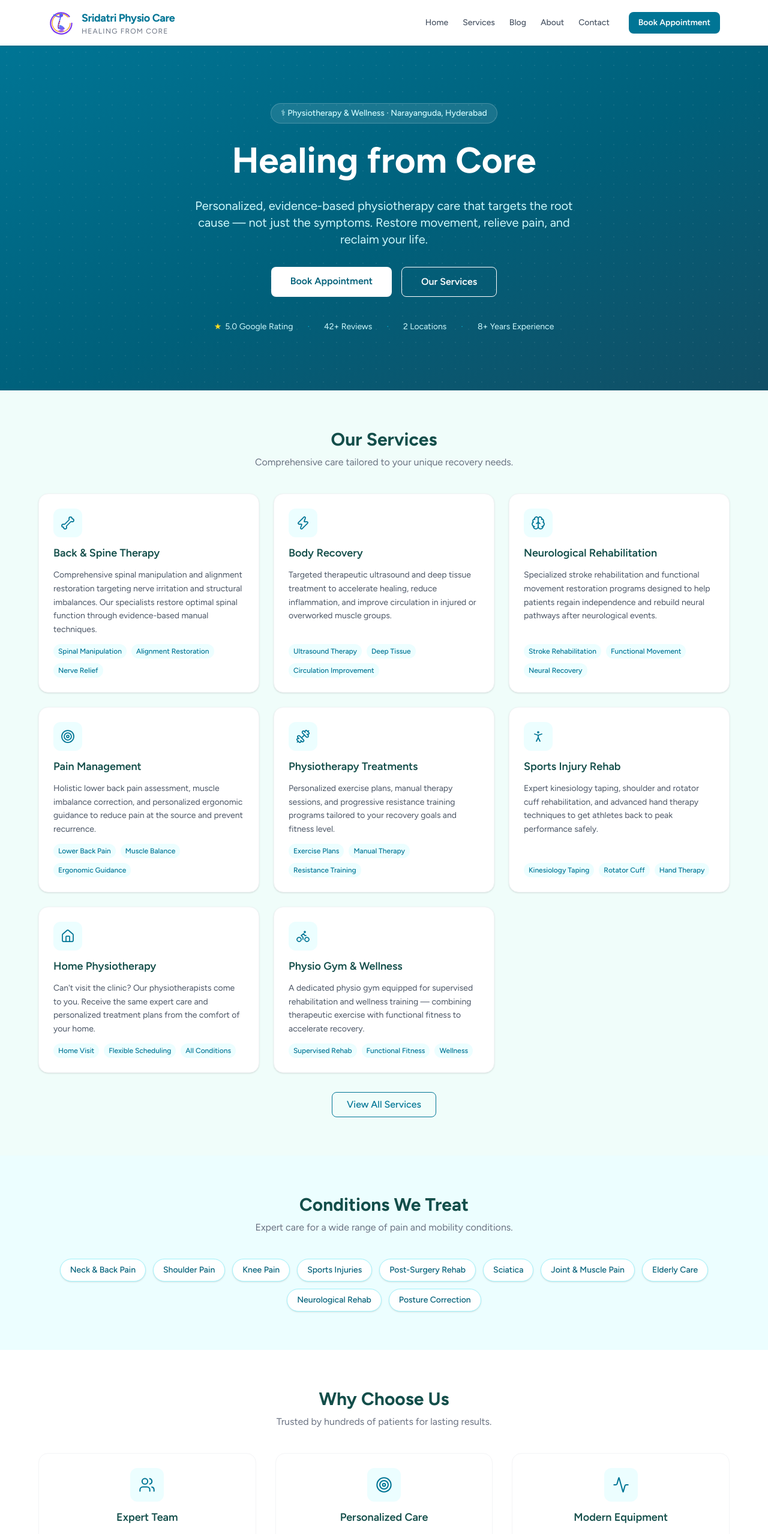
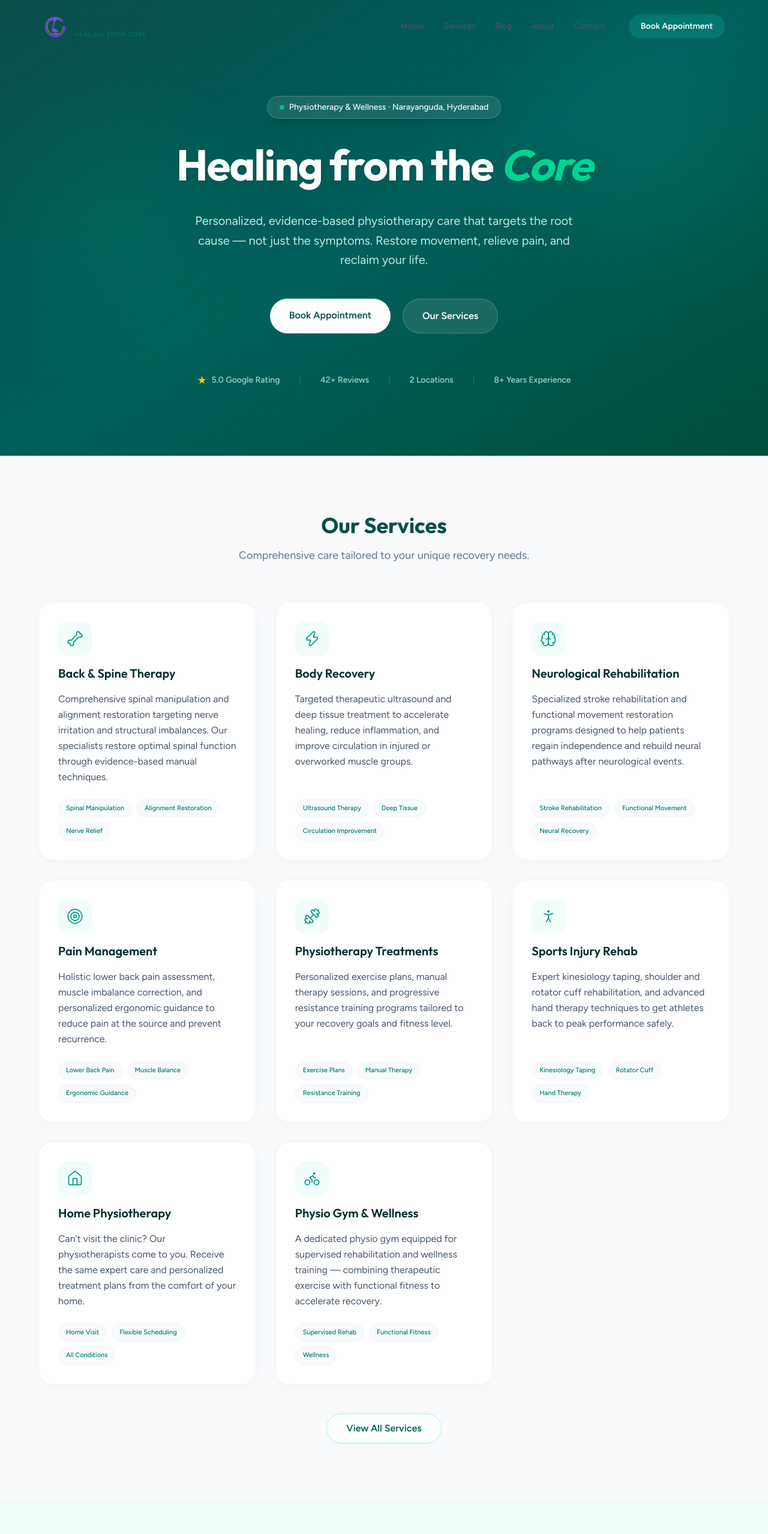
Before and after one commit to kbdcreditsolutions/SDPC, a Next.js app: page / in a window 1280 px wide. Shown: the top 2558 px of the page at 60% size. Built offline with nearby package versions, Linux system fonts and the light colour scheme.

Commit message:
style: implement premium UI/UX upgrades for layout and components

```diff
--- a/app/globals.css
+++ b/app/globals.css
@@ -1,11 +1,26 @@
 @import "tailwindcss";
 
+@theme {
+  --font-sans: var(--font-figtree);
+  --font-display: var(--font-outfit);
+}
+
 :root {
-  --background: #F0FDFA;
-  --foreground: #1e293b;
+  --background: #F8FAFC;
+  --foreground: #0F172A;
 }
 
 body {
   background: var(--background);
   color: var(--foreground);
 }
+
+/* Custom utilities for smooth shadows and transitions */
+@layer utilities {
+  .glass-panel {
+    @apply bg-white/70 backdrop-blur-md border border-white/40 shadow-[0_8px_30px_rgb(0,0,0,0.04)];
+  }
+  .card-hover {
+    @apply transition-all duration-300 hover:-translate-y-1 hover:shadow-[0_12px_40px_rgb(0,0,0,0.08)];
+  }
+}
--- a/app/layout.tsx
+++ b/app/layout.tsx
@@ -1,10 +1,20 @@
 import type { Metadata } from "next";
-import { Figtree } from "next/font/google";
+import { Figtree, Outfit } from "next/font/google";
 import "./globals.css";
 import Navbar from "@/components/Navbar";
 import Footer from "@/components/Footer";
 
-const figtree = Figtree({ subsets: ["latin"], weight: ["400", "500", "600", "700"] });
+const figtree = Figtree({
+  subsets: ["latin"],
+  weight: ["400", "500", "600", "700"],
+  variable: "--font-figtree",
+});
+
+const outfit = Outfit({
+  subsets: ["latin"],
+  weight: ["300", "400", "500", "600", "700"],
+  variable: "--font-outfit",
+});
 
 export const metadata: Metadata = {
   title: {
@@ -29,8 +39,8 @@ export default function RootLayout({
   children: React.ReactNode;
 }) {
   return (
-    <html lang="en">
-      <body className={`${figtree.className} bg-[#F0FDFA] text-slate-800`}>
+    <html lang="en" className={`${figtree.variable} ${outfit.variable}`}>
+      <body className="font-sans bg-[#F8FAFC] text-slate-800 antialiased selection:bg-teal-200 selection:text-teal-900">
         <Navbar />
         <main>{children}</main>
         <Footer />
--- a/app/page.tsx
+++ b/app/page.tsx
@@ -17,74 +17,84 @@ export default function HomePage() {
   return (
     <>
       {/* Hero */}
-      <section className="bg-gradient-to-br from-cyan-700 to-cyan-900 text-white relative overflow-hidden">
+      <section className="bg-gradient-to-br from-teal-900 via-teal-800 to-emerald-900 text-white relative overflow-hidden pt-12">
+        <div
+          className="absolute inset-0 pointer-events-none opacity-40"
+          style={{
+            backgroundImage: "radial-gradient(circle at 15% 50%, rgba(16, 185, 129, 0.25), transparent 25%), radial-gradient(circle at 85% 30%, rgba(20, 184, 166, 0.25), transparent 25%)",
+          }}
+        />
         <div
           className="absolute inset-0 pointer-events-none"
           style={{
-            backgroundImage: "radial-gradient(rgba(255,255,255,0.07) 1px, transparent 1px)",
-            backgroundSize: "22px 22px",
+            backgroundImage: "radial-gradient(rgba(255,255,255,0.05) 1px, transparent 1px)",
+            backgroundSize: "32px 32px",
           }}
         />
-        <div className="max-w-6xl mx-auto px-4 py-24 flex flex-col items-center text-center gap-6">
-          <span className="inline-flex items-center gap-1.5 px-4 py-1.5 bg-white/10 border border-white/20 rounded-full text-sm font-medium text-cyan-100">
-            ⚕ Physiotherapy &amp; Wellness · Narayanguda, Hyderabad
+        <div className="max-w-6xl mx-auto px-4 py-28 flex flex-col items-center text-center gap-8 relative z-10">
+          <span className="inline-flex items-center gap-2 px-5 py-2 bg-white/10 backdrop-blur-md border border-white/20 rounded-full text-sm font-medium text-teal-50 shadow-lg animate-fade-in-up">
+            <span className="relative flex h-2 w-2">
+              <span className="animate-ping absolute inline-flex h-full w-full rounded-full bg-emerald-400 opacity-75"></span>
+              <span className="relative inline-flex rounded-full h-2 w-2 bg-emerald-500"></span>
+            </span>
+            Physiotherapy &amp; Wellness · Narayanguda, Hyderabad
           </span>
-          <h1 className="text-4xl md:text-6xl font-bold leading-tight">
-            Healing from Core
+          <h1 className="text-5xl md:text-7xl font-display font-bold leading-tight tracking-tight drop-shadow-sm">
+            Healing from the <span className="text-emerald-400 italic">Core</span>
           </h1>
-          <p className="text-lg md:text-xl text-cyan-100 max-w-2xl">
+          <p className="text-lg md:text-xl text-teal-100/90 max-w-2xl leading-relaxed">
             Personalized, evidence-based physiotherapy care that targets the root
             cause — not just the symptoms. Restore movement, relieve pain, and
             reclaim your life.
           </p>
-          <div className="flex flex-col sm:flex-row gap-4 mt-2">
+          <div className="flex flex-col sm:flex-row gap-5 mt-4">
             <Link
               href="/contact"
-              className="px-8 py-3 bg-white text-cyan-800 font-semibold rounded-lg hover:bg-cyan-50 transition-colors"
+              className="px-8 py-4 bg-white text-teal-900 font-semibold rounded-full hover:bg-teal-50 transition-all duration-300 hover:shadow-[0_0_20px_rgba(255,255,255,0.3)] hover:-translate-y-0.5"
             >
               Book Appointment
             </Link>
             <Link
               href="/services"
-              className="px-8 py-3 border border-white text-white font-semibold rounded-lg hover:bg-white/10 transition-colors"
+              className="px-8 py-4 bg-white/10 backdrop-blur-sm border border-white/20 text-white font-semibold rounded-full hover:bg-white/20 transition-all duration-300"
             >
               Our Services
             </Link>
           </div>
 
           {/* Stats bar */}
-          <div className="flex flex-wrap justify-center items-center gap-x-6 gap-y-2 mt-4 text-cyan-100 text-sm">
-            <span className="flex items-center gap-1.5">
-              <span className="text-yellow-300">★</span> 5.0 Google Rating
+          <div className="flex flex-wrap justify-center items-center gap-x-8 gap-y-3 mt-8 text-teal-100/80 text-sm font-medium">
+            <span className="flex items-center gap-2">
+              <span className="text-yellow-400 text-lg">★</span> 5.0 Google Rating
             </span>
-            <span className="hidden sm:inline text-cyan-500">·</span>
+            <span className="hidden sm:inline text-teal-500/50">|</span>
             <span>42+ Reviews</span>
-            <span className="hidden sm:inline text-cyan-500">·</span>
+            <span className="hidden sm:inline text-teal-500/50">|</span>
             <span>2 Locations</span>
-            <span className="hidden sm:inline text-cyan-500">·</span>
+            <span className="hidden sm:inline text-teal-500/50">|</span>
             <span>8+ Years Experience</span>
           </div>
         </div>
       </section>
 
       {/* Services */}
-      <section className="py-16 px-4">
+      <section className="py-24 px-4 bg-slate-50">
         <div className="max-w-6xl mx-auto">
-          <div className="text-center mb-10">
-            <h2 className="text-3xl font-bold text-[#134E4A]">Our Services</h2>
-            <p className="text-gray-500 mt-2">
+          <div className="text-center mb-16">
+            <h2 className="text-4xl font-display font-bold text-teal-900">Our Services</h2>
+            <p className="text-slate-500 mt-4 max-w-2xl mx-auto text-lg">
               Comprehensive care tailored to your unique recovery needs.
             </p>
           </div>
-          <div className="grid grid-cols-1 sm:grid-cols-2 lg:grid-cols-3 gap-6">
+          <div className="grid grid-cols-1 sm:grid-cols-2 lg:grid-cols-3 gap-8">
             {services.map((s) => (
               <ServiceCard key={s.id} {...s} />
             ))}
           </div>
-          <div className="text-center mt-8">
+          <div className="text-center mt-12">
             <Link
               href="/services"
-              className="inline-block px-6 py-2 border border-cyan-700 text-cyan-700 rounded-lg font-medium hover:bg-cyan-50 transition-colors"
+              className="inline-block px-8 py-3 bg-white border border-teal-200 text-teal-800 rounded-full font-semibold hover:bg-teal-50 hover:shadow-md hover:-translate-y-0.5 transition-all duration-300"
             >
               View All Services
             </Link>
@@ -93,19 +103,19 @@ export default function HomePage() {
       </section>
 
       {/* Conditions We Treat */}
-      <section className="bg-cyan-50 py-16 px-4">
+      <section className="bg-teal-50 py-24 px-4 border-y border-teal-100/50">
         <div className="max-w-6xl mx-auto">
-          <div className="text-center mb-10">
-            <h2 className="text-3xl font-bold text-[#134E4A]">Conditions We Treat</h2>
-            <p className="text-gray-500 mt-2">Expert care for a wide range of pain and mobility conditions.</p>
+          <div className="text-center mb-12">
+            <h2 className="text-4xl font-display font-bold text-teal-900">Conditions We Treat</h2>
+            <p className="text-teal-700/70 mt-4 text-lg">Expert care for a wide range of pain and mobility conditions.</p>
           </div>
-          <div className="flex flex-wrap justify-center gap-3">
+          <div className="flex flex-wrap justify-center gap-4">
             {[
               "Neck & Back Pain","Shoulder Pain","Knee Pain","Sports Injuries",
               "Post-Surgery Rehab","Sciatica","Joint & Muscle Pain",
               "Elderly Care","Neurological Rehab","Posture Correction",
             ].map((c) => (
-              <span key={c} className="px-4 py-2 bg-white border border-cyan-200 rounded-full text-sm font-medium text-cyan-800 shadow-sm">
+              <span key={c} className="px-5 py-2.5 bg-white border border-teal-100 rounded-full text-sm font-semibold text-teal-800 shadow-sm hover:shadow-md hover:-translate-y-0.5 transition-all duration-300 cursor-default">
                 {c}
               </span>
             ))}
@@ -114,15 +124,15 @@ export default function HomePage() {
       </section>
 
       {/* Why Choose Us */}
-      <section className="bg-white py-16 px-4">
+      <section className="bg-white py-24 px-4">
         <div className="max-w-6xl mx-auto">
-          <div className="text-center mb-10">
-            <h2 className="text-3xl font-bold text-[#134E4A]">Why Choose Us</h2>
-            <p className="text-gray-500 mt-2">
+          <div className="text-center mb-16">
+            <h2 className="text-4xl font-display font-bold text-teal-900">Why Choose Us</h2>
+            <p className="text-slate-500 mt-4 text-lg">
               Trusted by hundreds of patients for lasting results.
             </p>
           </div>
-          <div className="grid grid-cols-1 md:grid-cols-3 gap-8">
+          <div className="grid grid-cols-1 md:grid-cols-3 gap-10">
             {[
               {
                 Icon: Users,
@@ -140,12 +150,12 @@ export default function HomePage() {
                 desc: "State-of-the-art therapeutic tools including ultrasound, electrotherapy, and advanced rehabilitation equipment.",
               },
             ].map((p) => (
-              <div key={p.title} className="text-center flex flex-col items-center gap-3 p-6 rounded-2xl border border-gray-100">
-                <div className="w-14 h-14 rounded-xl bg-cyan-50 flex items-center justify-center">
-                  <p.Icon className="w-7 h-7 text-cyan-700" strokeWidth={1.75} />
+              <div key={p.title} className="text-center flex flex-col items-center gap-4 p-8 rounded-3xl bg-white border border-slate-100 card-hover">
+                <div className="w-16 h-16 rounded-2xl bg-teal-50 flex items-center justify-center mb-2">
+                  <p.Icon className="w-8 h-8 text-teal-600" strokeWidth={1.5} />
                 </div>
-                <h3 className="text-lg font-semibold text-[#134E4A]">{p.title}</h3>
-                <p className="text-sm text-gray-600">{p.desc}</p>
+                <h3 className="text-xl font-display font-semibold text-teal-950">{p.title}</h3>
+                <p className="text-slate-600 leading-relaxed">{p.desc}</p>
               </div>
             ))}
           </div>
@@ -153,24 +163,24 @@ export default function HomePage() {
       </section>
 
       {/* Reviews */}
-      <section className="bg-white py-16 px-4">
+      <section className="bg-slate-50 py-24 px-4">
         <div className="max-w-6xl mx-auto">
-          <div className="text-center mb-10">
-            <h2 className="text-3xl font-bold text-[#134E4A]">What Our Patients Say</h2>
-            <p className="text-gray-500 mt-2">5.0 ★ · 42 Google reviews</p>
+          <div className="text-center mb-16">
+            <h2 className="text-4xl font-display font-bold text-teal-900">What Our Patients Say</h2>
+            <p className="text-slate-500 mt-4 text-lg">5.0 <span className="text-yellow-400">★</span> · 42 Google reviews</p>
           </div>
           <div className="grid grid-cols-1 sm:grid-cols-2 lg:grid-cols-4 gap-6">
             {reviews.map((r) => (
-              <div key={r.id} className="bg-gray-50 rounded-2xl border border-gray-100 p-6 flex flex-col gap-3">
-                <div className="flex gap-0.5">
+              <div key={r.id} className="bg-white rounded-3xl border border-slate-100 p-8 flex flex-col gap-4 shadow-sm hover:shadow-md transition-shadow duration-300">
+                <div className="flex gap-1">
                   {Array.from({ length: r.stars }).map((_, i) => (
                     <span key={i} className="text-yellow-400 text-lg">★</span>
                   ))}
                 </div>
-                <p className="text-sm text-gray-700 leading-relaxed flex-1">&ldquo;{r.text}&rdquo;</p>
-                <div>
-                  <p className="text-sm font-semibold text-[#134E4A]">{r.name}</p>
-                  <p className="text-xs text-gray-400">{r.role}</p>
+                <p className="text-slate-600 leading-relaxed flex-1 italic">&ldquo;{r.text}&rdquo;</p>
+                <div className="mt-2 pt-4 border-t border-slate-50">
+                  <p className="text-sm font-semibold text-teal-950">{r.name}</p>
+                  <p className="text-xs text-slate-400 mt-0.5">{r.role}</p>
                 </div>
               </div>
             ))}
@@ -179,23 +189,23 @@ export default function HomePage() {
       </section>
 
       {/* Blog Preview */}
-      <section className="py-16 px-4">
+      <section className="py-24 px-4 bg-white">
         <div className="max-w-6xl mx-auto">
-          <div className="text-center mb-10">
-            <h2 className="text-3xl font-bold text-[#134E4A]">Latest from Our Blog</h2>
-            <p className="text-gray-500 mt-2">
+          <div className="text-center mb-16">
+            <h2 className="text-4xl font-display font-bold text-teal-900">Latest from Our Blog</h2>
+            <p className="text-slate-500 mt-4 text-lg">
               Expert insights on recovery, rehabilitation, and wellness.
             </p>
           </div>
-          <div className="grid grid-cols-1 sm:grid-cols-2 lg:grid-cols-3 gap-6">
+          <div className="grid grid-cols-1 sm:grid-cols-2 lg:grid-cols-3 gap-8">
             {latestPosts.map((p) => (
               <BlogCard key={p.id} {...p} />
             ))}
           </div>
-          <div className="text-center mt-8">
+          <div className="text-center mt-12">
             <Link
               href="/blog"
-              className="inline-block px-6 py-2 border border-cyan-700 text-cyan-700 rounded-lg font-medium hover:bg-cyan-50 transition-colors"
+              className="inline-block px-8 py-3 bg-white border border-teal-200 text-teal-800 rounded-full font-semibold hover:bg-teal-50 hover:shadow-md hover:-translate-y-0.5 transition-all duration-300"
             >
               Read All Posts
             </Link>
@@ -204,16 +214,17 @@ export default function HomePage() {
       </section>
 
       {/* CTA Banner */}
-      <section className="bg-cyan-700 text-white py-16 px-4">
-        <div className="max-w-3xl mx-auto text-center flex flex-col items-center gap-5">
-          <h2 className="text-3xl font-bold">Ready to Start Your Recovery?</h2>
-          <p className="text-cyan-100">
+      <section className="bg-teal-900 text-white py-24 px-4 relative overflow-hidden">
+        <div className="absolute inset-0 bg-[url('https://www.transparenttextures.com/patterns/cubes.png')] opacity-5 mix-blend-overlay"></div>
+        <div className="max-w-3xl mx-auto text-center flex flex-col items-center gap-8 relative z-10">
+          <h2 className="text-4xl md:text-5xl font-display font-bold tracking-tight">Ready to Start Your Recovery?</h2>
+          <p className="text-teal-100 text-lg leading-relaxed max-w-2xl">
             Take the first step toward pain-free living. Our expert team is here
             to guide you every step of the way.
           </p>
           <Link
             href="/contact"
-            className="px-8 py-3 bg-white text-cyan-800 font-semibold rounded-lg hover:bg-cyan-50 transition-colors"
+            className="px-10 py-4 bg-emerald-500 text-white font-semibold rounded-full hover:bg-emerald-400 hover:shadow-xl hover:shadow-emerald-500/20 hover:-translate-y-1 transition-all duration-300"
           >
             Book Appointment
           </Link>
--- a/components/Navbar.tsx
+++ b/components/Navbar.tsx
@@ -1,7 +1,7 @@
 "use client";
 
 import Link from "next/link";
-import { useState } from "react";
+import { useState, useEffect } from "react";
 import Logo from "@/components/Logo";
 
 const navLinks = [
@@ -14,36 +14,50 @@ const navLinks = [
 
 export default function Navbar() {
   const [open, setOpen] = useState(false);
+  const [scrolled, setScrolled] = useState(false);
+
+  useEffect(() => {
+    const handleScroll = () => setScrolled(window.scrollY > 20);
+    window.addEventListener("scroll", handleScroll);
+    return () => window.removeEventListener("scroll", handleScroll);
+  }, []);
 
   return (
-    <header className="bg-white shadow-sm sticky top-0 z-50">
-      <div className="max-w-6xl mx-auto px-4 py-4 flex items-center justify-between">
-        <Link href="/" className="flex items-center gap-3 leading-tight">
-          <Logo size={44} />
+    <div className="fixed top-0 left-0 right-0 z-50 flex justify-center px-4 pt-4 pb-2 pointer-events-none">
+      <header
+        className={`w-full max-w-6xl transition-all duration-300 rounded-full pointer-events-auto ${
+          scrolled ? 'glass-panel py-2 px-6' : 'bg-transparent py-2 px-2'
+        }`}
+      >
+        <div className="flex items-center justify-between">
+          <Link href="/" className="flex items-center gap-3 leading-tight group">
+            <div className="transform transition-transform group-hover:scale-105">
+              <Logo size={40} />
+            </div>
             <div className="flex flex-col">
-            <span className="text-lg font-bold text-cyan-700 tracking-tight">
+              <span className="text-lg font-display font-bold text-teal-900 tracking-tight">
                 Sridatri Physio Care
               </span>
-            <span className="text-xs text-gray-500 tracking-widest uppercase">
+              <span className="text-[10px] text-teal-700/80 font-medium tracking-widest uppercase">
                 Healing from Core
               </span>
             </div>
           </Link>
 
           {/* Desktop nav */}
-        <nav className="hidden md:flex gap-6 items-center">
+          <nav className="hidden md:flex gap-8 items-center">
             {navLinks.map((l) => (
               <Link
                 key={l.href}
                 href={l.href}
-              className="text-sm font-medium text-gray-600 hover:text-cyan-700 transition-colors"
+                className="text-sm font-medium text-slate-600 hover:text-teal-700 transition-colors"
               >
                 {l.label}
               </Link>
             ))}
             <Link
               href="/contact"
-            className="ml-2 px-4 py-2 bg-cyan-700 text-white text-sm font-semibold rounded-lg hover:bg-cyan-800 transition-colors"
+              className="ml-2 px-5 py-2.5 bg-teal-700 text-white text-sm font-semibold rounded-full hover:bg-teal-800 transition-all duration-300 hover:shadow-lg hover:-translate-y-0.5"
             >
               Book Appointment
             </Link>
@@ -51,7 +65,7 @@ export default function Navbar() {
 
           {/* Mobile hamburger */}
           <button
-          className="md:hidden p-2 text-gray-600"
+            className="md:hidden p-2 text-slate-600 hover:text-teal-700 transition-colors"
             onClick={() => setOpen(!open)}
             aria-label="Toggle menu"
           >
@@ -66,12 +80,12 @@ export default function Navbar() {
         </div>
 
         {open && (
-        <div className="md:hidden bg-white border-t px-4 pb-4 flex flex-col gap-3">
+          <div className="md:hidden mt-4 bg-white/95 backdrop-blur-xl border border-teal-100 rounded-2xl p-4 flex flex-col gap-3 shadow-xl">
             {navLinks.map((l) => (
               <Link
                 key={l.href}
                 href={l.href}
-              className="text-sm font-medium text-gray-700 hover:text-cyan-700"
+                className="text-sm font-medium text-slate-700 hover:text-teal-700 p-2 rounded-lg hover:bg-teal-50 transition-colors"
                 onClick={() => setOpen(false)}
               >
                 {l.label}
@@ -79,7 +93,7 @@ export default function Navbar() {
             ))}
             <Link
               href="/contact"
-            className="px-4 py-2 bg-cyan-700 text-white text-sm font-semibold rounded-lg text-center hover:bg-cyan-800"
+              className="mt-2 px-4 py-3 bg-teal-700 text-white text-sm font-semibold rounded-xl text-center hover:bg-teal-800 transition-colors"
               onClick={() => setOpen(false)}
             >
               Book Appointment
@@ -87,5 +101,6 @@ export default function Navbar() {
           </div>
         )}
       </header>
+    </div>
   );
 }
--- a/components/ServiceCard.tsx
+++ b/components/ServiceCard.tsx
@@ -31,17 +31,17 @@ interface ServiceCardProps {
 export default function ServiceCard({ title, icon, description, tags }: ServiceCardProps) {
   const Icon = iconMap[icon] ?? Zap;
   return (
-    <div className="bg-white rounded-2xl border border-gray-100 p-6 shadow-sm hover:shadow-md transition-shadow flex flex-col gap-3">
-      <div className="w-12 h-12 rounded-xl bg-cyan-50 flex items-center justify-center">
-        <Icon className="w-6 h-6 text-cyan-700" strokeWidth={1.75} />
+    <div className="bg-white rounded-3xl border border-slate-100 p-8 shadow-[0_4px_20px_rgb(0,0,0,0.02)] flex flex-col gap-4 card-hover">
+      <div className="w-14 h-14 rounded-2xl bg-teal-50 flex items-center justify-center">
+        <Icon className="w-7 h-7 text-teal-600" strokeWidth={1.5} />
       </div>
-      <h3 className="text-lg font-semibold text-[#134E4A]">{title}</h3>
-      <p className="text-sm text-gray-600 leading-relaxed flex-1">{description}</p>
-      <div className="flex flex-wrap gap-2">
+      <h3 className="text-xl font-display font-semibold text-teal-950">{title}</h3>
+      <p className="text-slate-600 leading-relaxed flex-1">{description}</p>
+      <div className="flex flex-wrap gap-2 mt-2">
         {tags.map((tag) => (
           <span
             key={tag}
-            className="text-xs px-2 py-1 bg-cyan-50 text-cyan-700 rounded-full font-medium"
+            className="text-[11px] px-3 py-1.5 bg-slate-50 border border-slate-100 text-teal-700 rounded-full font-medium"
           >
             {tag}
           </span>
```
Also changed, not shown: components/BlogCard.tsx (+7 -5 lines), components/Footer.tsx (+22 -22 lines). Lines whose indentation alone changed are shown as unchanged.
